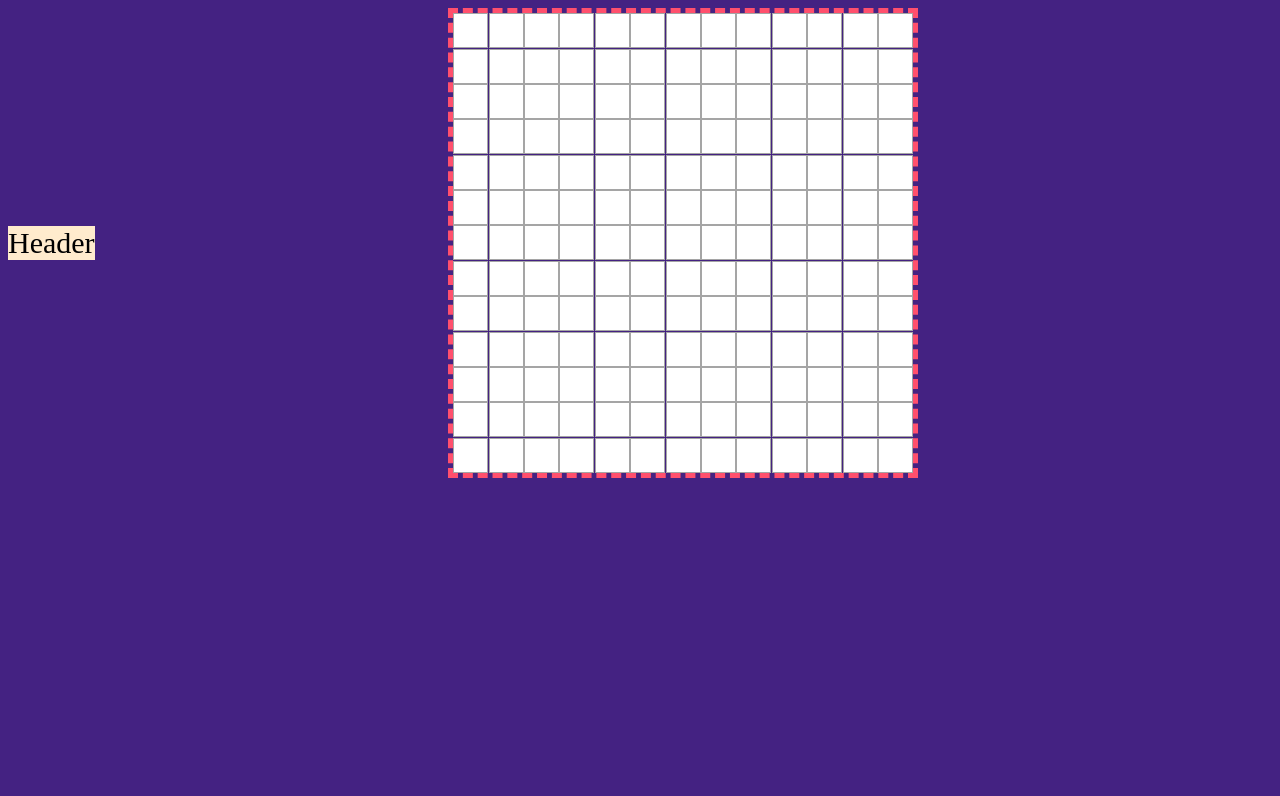
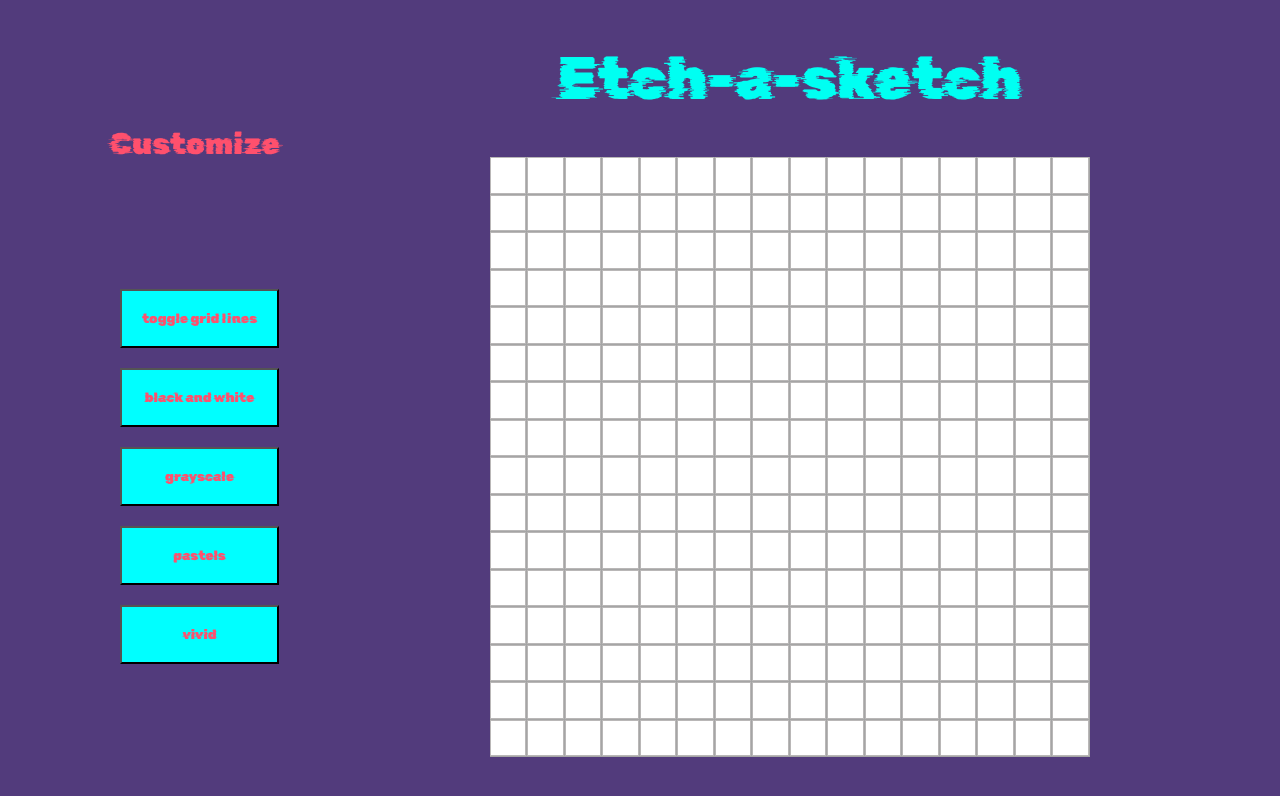
Before and after one commit to dh-programs/etch-a-sketch, a plain HTML site: page index.html in a window 1280 px wide. Drawn offline with Linux system fonts and the light colour scheme.

Commit message:
Add font and set basic styling

```diff
--- a/index.html
+++ b/index.html
@@ -11,8 +11,19 @@
     <body>
         <script src="script.js" defer></script>
         <div class="main">
-            <div class="header">Header</div>
-            <div class="grid-content" id="grid-container"></div>
+            <div class="sidebar">Customize
+                <div class="options">
+                    <button>toggle grid lines</button>
+                    <button>black and white</button>
+                    <button>grayscale</button>
+                    <button>pastels</button>
+                    <button>vivid</button>
+                </div>
+            </div>
+            <div class="content">
+                <div class="title">Etch-a-sketch</div>
+                <div id="grid-container"></div>
+            </div>
         </div>
     </body>
 </html>
--- a/script.js
+++ b/script.js
@@ -1,10 +1,10 @@
 const gridContainer = document.querySelector('#grid-container');
 
 function createGrid(rowSize) {
-    gridContainer.style.gridTemplateColumns = (`repeat(${rowSize}, 1fr)`);
-    gridContainer.style.gridTemplateRows = (`repeat(${rowSize}, 1fr)`);
+    gridContainer.style.gridTemplateColumns = `repeat(${rowSize}, 1fr)`;
+    gridContainer.style.gridTemplateRows = `repeat(${rowSize}, 1fr)`;
     let gridContainerSize = gridContainer.offsetWidth;
-    let boxSize = Math.round(gridContainerSize / rowSize) - 1;
+    let boxSize = (gridContainerSize / rowSize) - 1;
     let boxSizePx = `${boxSize}px`;
     for (let i = 0; i < rowSize * rowSize; i++) {
         let divBox = document.createElement('div');
@@ -18,4 +18,4 @@ function createGrid(rowSize) {
     }
 }
 
-createGrid(13);
+createGrid(16);
--- a/styles.css
+++ b/styles.css
@@ -1,47 +1,73 @@
+@font-face {
+    font-family: RubikGlitch;
+    src: url(fonts/RubikGlitch-Regular.ttf);
+}
+
 body {
-    background-color: rgb(68, 34, 130);
+    height: 100vh;
+    margin: 0;
+    font-family: RubikGlitch;
+    background-color: rgb(82, 59, 124);
+}
+
+button {
+    font-family: RubikGlitch;
+    color:rgb(255, 80, 109);
+    background-color: aqua;
+    padding: 20px;
+    margin: 10px;
 }
 
 .main {
     display: flex;
     justify-content: space-evenly;
-    align-items: center;
-    margin: 0px auto;
+    height: 100vh;
+    margin: 0 auto;
+    border: 0px rgb(255, 80, 109) dotted;
+    box-sizing: border-box;
 }
 
-.header {
+.sidebar {
     display: flex;
-    background-color: blanchedalmond;
+    flex-direction: column;
+    justify-content: space-evenly;
+    color:rgb(255, 80, 109);
     font-size: 30px;
+    padding: 10px;
+    margin-left: 100px;
 }
 
-.grid-content {
+.options {
+    display: flex;
+    flex-direction: column;
+}
+
+.title {
+    display: flex;
+    font-size: 60px;
+    color: rgb(0, 255, 242);;
+}
+
+.content {
     display: flex;
     flex: 1;
-    flex-shrink: 0;
-    justify-content: center;
+    flex-direction: column;
     align-items: center;
-    margin: 0px auto;
-    border-width: 5px;
-    border-style: dashed;
-    border-color: rgb(255, 80, 109);
-    color: rgb(0, 255, 242);
+    justify-content: space-evenly;
 }
 
 #grid-container {
     display: grid;
-    height: 460px;
-    width: 460px;
-    max-width: 460px;
-    max-height: 460px;
-    column-gap: 0px;
-    row-gap: 0px;
+    height: 600px;
+    width: 600px;
+    max-width: 600px;
+    max-height: 600px;
+    gap: 0px;
+    background-color: rgb(165, 165, 165);
 }
 
 .grid-boxes {
     box-sizing: border-box;
     background-color: white;
-    border-style: solid;
-    border-color: rgb(165, 165, 165);
-    border-width: 1px;
+    border: 1px rgb(185, 183, 183) solid;
 }
```
Also changed, not shown: fonts/OFL.txt (added), fonts/RubikGlitch-Regular.ttf (added).
